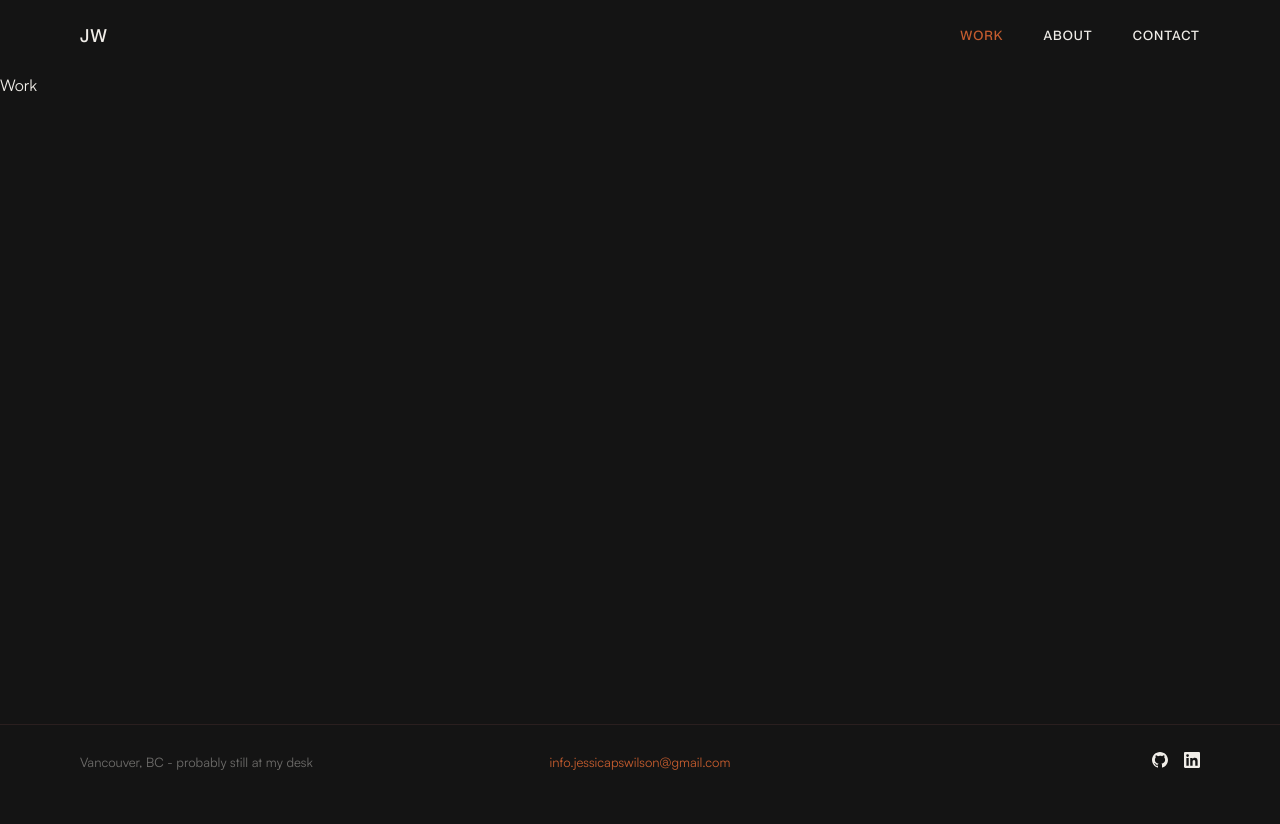
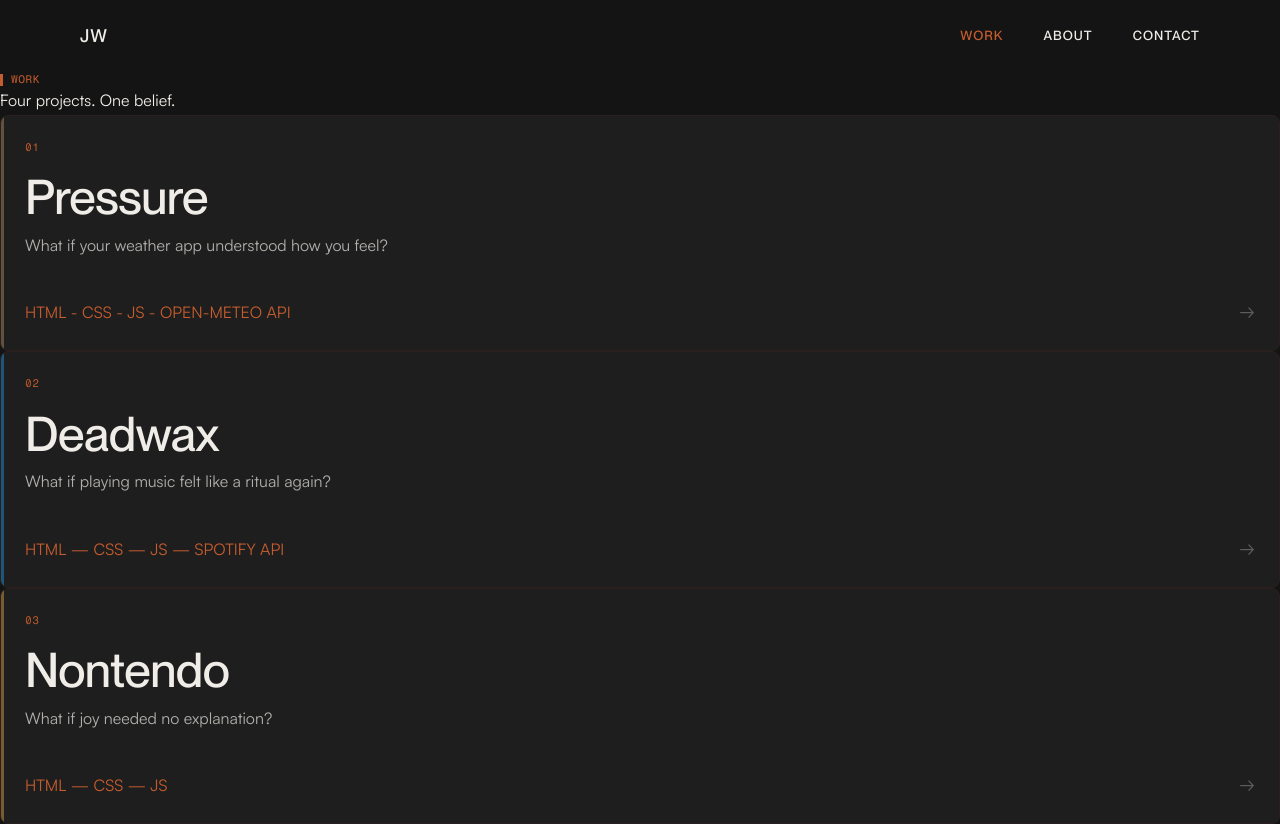
Before and after one commit to jps-wilson/JW-Portfolio, a React (Vite) app: page /work in a window 1280 px wide. Shown: the top 824 px of the page. Before the commit the page ends 800 px from the top, so only its background shows below. Built offline with nearby package versions, Linux system fonts and the light colour scheme.

Commit message:
Add Work page layout and project grid

```diff
--- a/src/pages/Work.jsx
+++ b/src/pages/Work.jsx
@@ -1,5 +1,31 @@
+import SectionLabel from "../components/ui/SectionLabel";
+import ProjectCard from "../components/ui/ProjectCard";
+import { projects } from "../data/projects";
+import "../styles/pages/work.css";
+
 function Work() {
-  return <div>Work</div>;
+  return (
+    <div className='work'>
+      <div className='work__header'>
+        <SectionLabel text='Work' />
+        <p className='work__subtitle'>Four projects. One belief.</p>
+      </div>
+
+      <div className='work__grid'>
+        {projects.map((project) => (
+          <ProjectCard
+            key={project.id}
+            number={project.number}
+            title={project.title}
+            idea={project.idea}
+            stack={project.stack}
+            accent={project.accent}
+            path={project.path}
+          />
+        ))}
+      </div>
+    </div>
+  );
 }
 
 export default Work;
```
